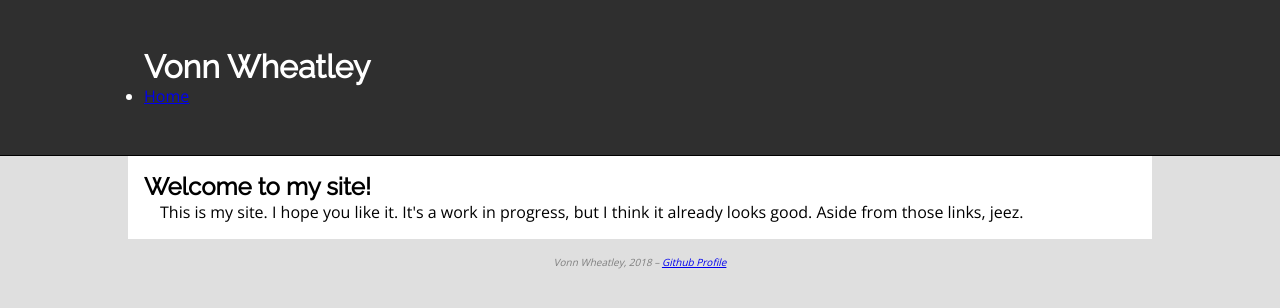
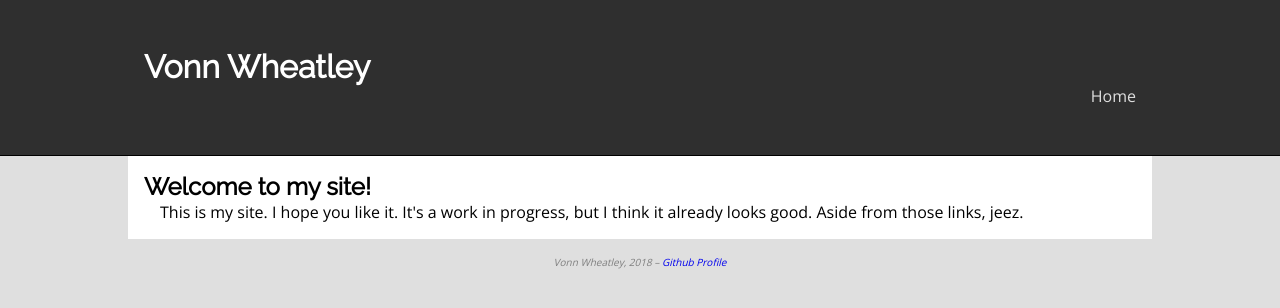
Before and after one commit to VonnW/vonnw.github.io, a Jekyll site: the page built from index.html, in a window 1280 px wide. Shown: the top 308 px of the page. Built offline with Jekyll 4.4.1, drawn with Linux system fonts in a browser that asks for light colours.

```diff
--- a/css/style.css
+++ b/css/style.css
@@ -30,6 +30,9 @@
 
 /* Semantic elements */
 header {
+	display: sticky;
+	top: 0;
+
 	padding: 2rem;
 	border-bottom: solid 1px black;
 
@@ -37,6 +40,18 @@
 
 	color: #ffffff;
 	background-color: #2f2f2f;
+}
+
+header nav {
+	text-align: right;
+}
+
+header ul, header li {
+	display: inline;
+}
+
+header li {
+	list-style-type: none;
 }
 
 article {
@@ -53,6 +68,31 @@
 	text-align: center;
 }
 
+/* Links */
+a:link {
+	text-decoration: none;
+}
+
+a:visited {
+
+}
+
+a:hover {
+	text-decoration: underline;
+}
+
+header nav a:link {
+	color: #dfdfdf;
+}
+
+header nav a:visited {
+	color: #bfbfbf;
+}
+
+header nav a:hover {
+	color: #dfdfff;
+}
+
 /* Normal formatting things */
 h1, h2, h3, h4, h5, h6 {
 	font-family: "Raleway", sans-serif;
--- a/index.html
+++ b/index.html
@@ -2,5 +2,5 @@
 layout: default
 title: Vonn Wheatley's site
 ---
-<h1>Welcome to my site!</h1>
+<h2>Welcome to my site!</h2>
 <p>This is my site. I hope you like it. It's a work in progress, but I think it already looks good. Aside from those links, jeez.</p>
```
